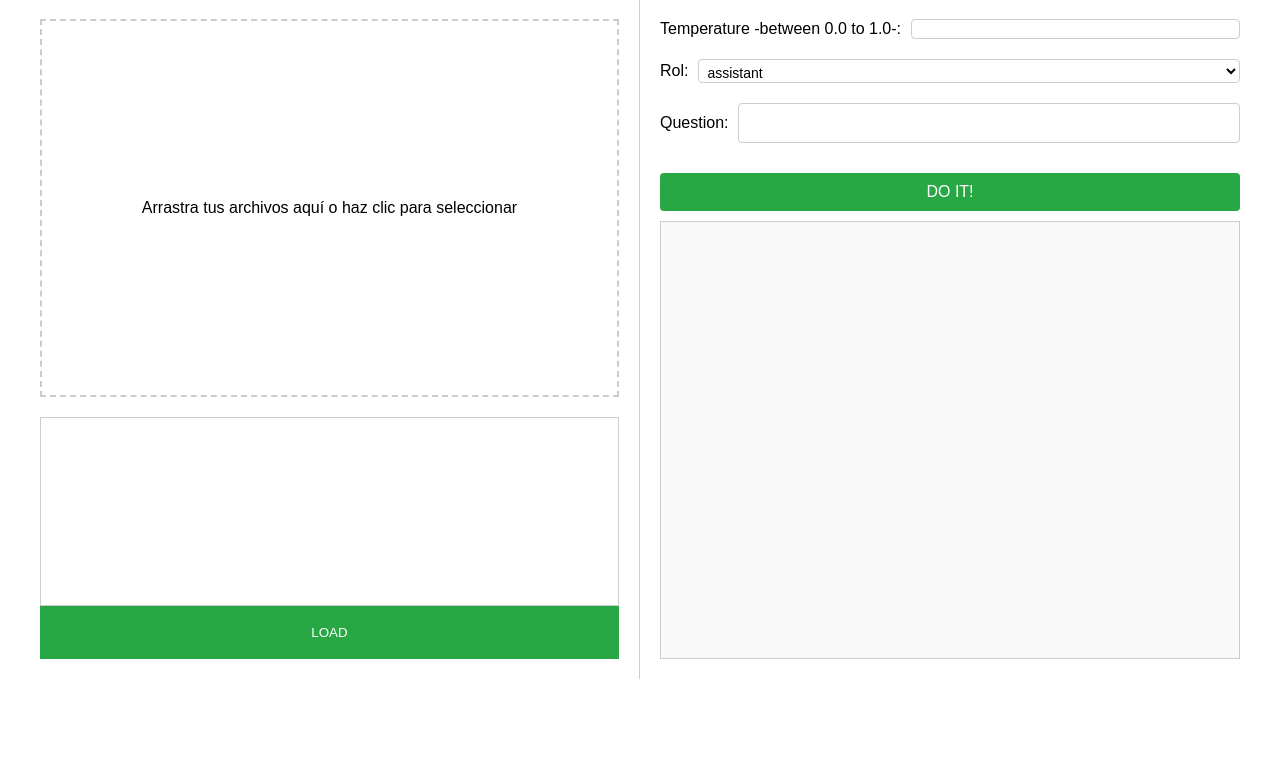
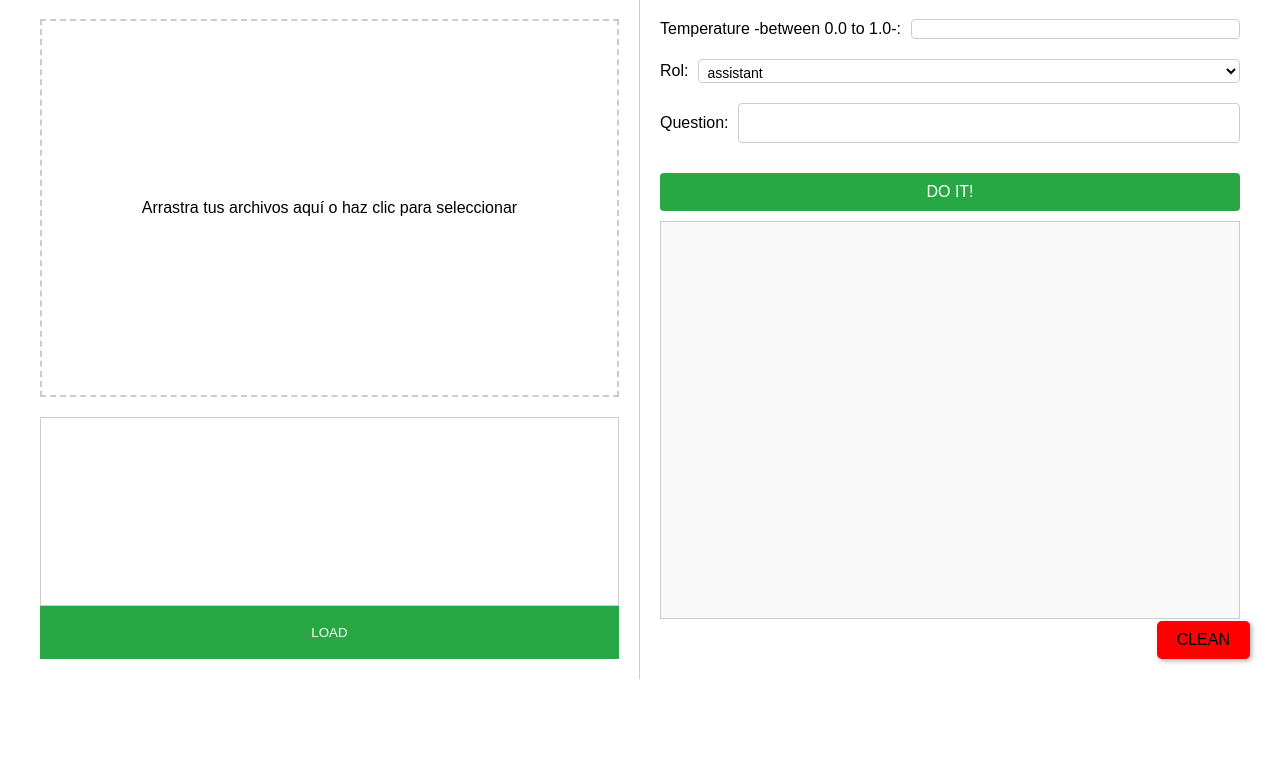
Before and after one commit to joanroamora/Full-RAG-webapp-OpenSource-UI, a Flask app: template templates/index.html in a window 1280 px wide. Shown: the part 101-880 px from the top of the page. Run offline with Flask 3, Linux system fonts and the light colour scheme; the template is opened without the code that fills it, so the values that code supplies are empty.

Commit message:
updating with clean button

```diff
--- a/static/css/styles.css
+++ b/static/css/styles.css
@@ -229,6 +229,36 @@
     color: darkred;
 }
 
+.clean-button {
+    background-color: red;
+    color: black;
+    border: none;
+    padding: 10px 20px;
+    text-align: center;
+    text-decoration: none;
+    display: inline-block;
+    font-size: 16px;
+    margin: 10px 0;
+    cursor: pointer;
+    border-radius: 5px;
+    box-shadow: 2px 2px 5px rgba(0, 0, 0, 0.3);
+    transition: background-color 0.3s ease, box-shadow 0.3s ease;
+    position: absolute;
+    bottom: 20px;
+    right: 20px;
+}
+
+.clean-button:hover {
+    background-color: darkred;
+    box-shadow: 4px 4px 8px rgba(0, 0, 0, 0.4);
+}
+
+/* Estilo del contenedor derecho ajustado para no interferir con el botón */
+.right-half {
+    position: relative;
+    padding-bottom: 60px; /* Espacio extra para el botón */
+}
+
 @media (max-width: 768px) {
     .container {
         flex-direction: column;
--- a/templates/index.html
+++ b/templates/index.html
@@ -5,6 +5,28 @@
     <meta name="viewport" content="width=device-width, initial-scale=1.0">
     <title>Your App</title>
     <link rel="stylesheet" href="{{ url_for('static', filename='css/styles.css') }}">
+    <style>
+        /* Estilo para el botón CLEAN */
+        .clean-button {
+            background-color: red;
+            color: black;
+            border: none;
+            padding: 10px 20px;
+            text-align: center;
+            text-decoration: none;
+            display: inline-block;
+            font-size: 16px;
+            margin: 10px 0;
+            cursor: pointer;
+            position: absolute;
+            bottom: 10px;
+            right: 10px;
+        }
+
+        .clean-button:hover {
+            background-color: darkred;
+        }
+    </style>
     <script>
         // Manejo de arrastre y soltado de múltiples archivos
         function dropHandler(event) {
@@ -131,6 +153,11 @@
                 console.error('Error:', error);
             });
         }
+
+        // Función para limpiar el contenido del output-grid
+        function cleanOutput() {
+            document.querySelector('.output-grid').innerHTML = '';
+        }
     </script>
 </head>
 <body>
@@ -179,6 +206,7 @@
             <div class="output-grid">
                 <!-- Aquí se escribirá el output del software -->
             </div>
+            <button class="clean-button" onclick="cleanOutput()">CLEAN</button>
         </div>
     </div>
 </body>
```
